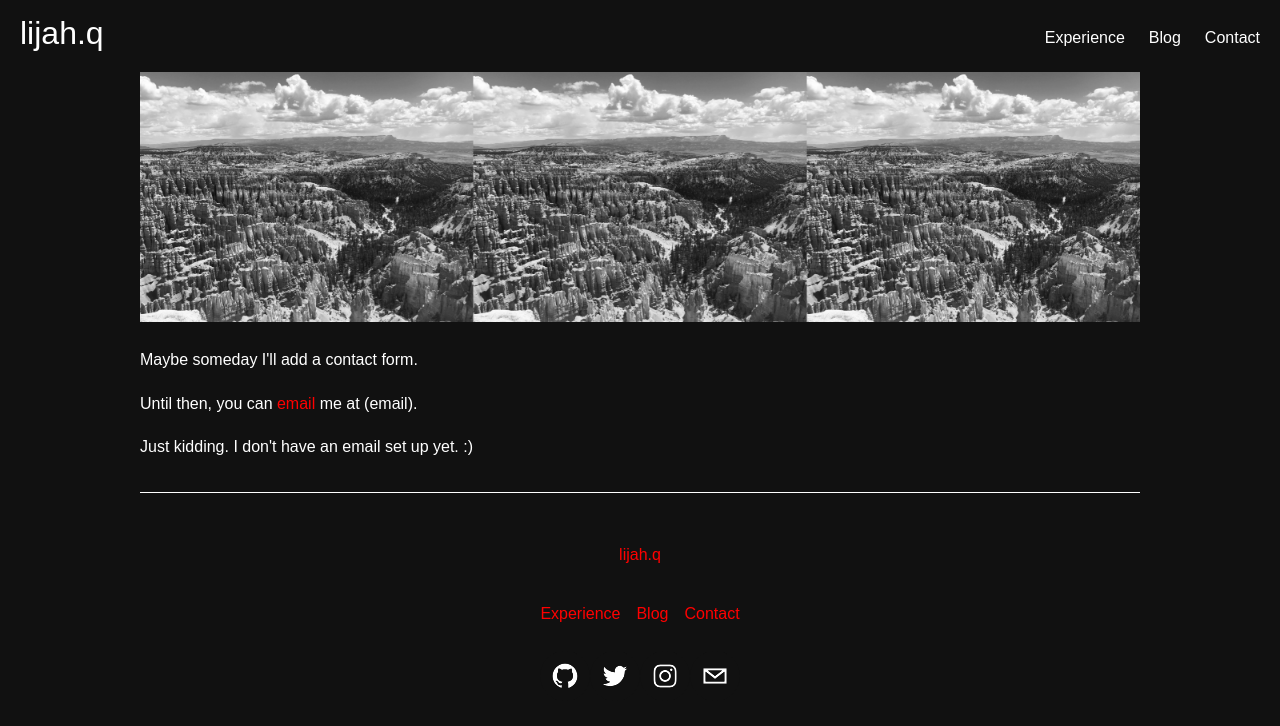
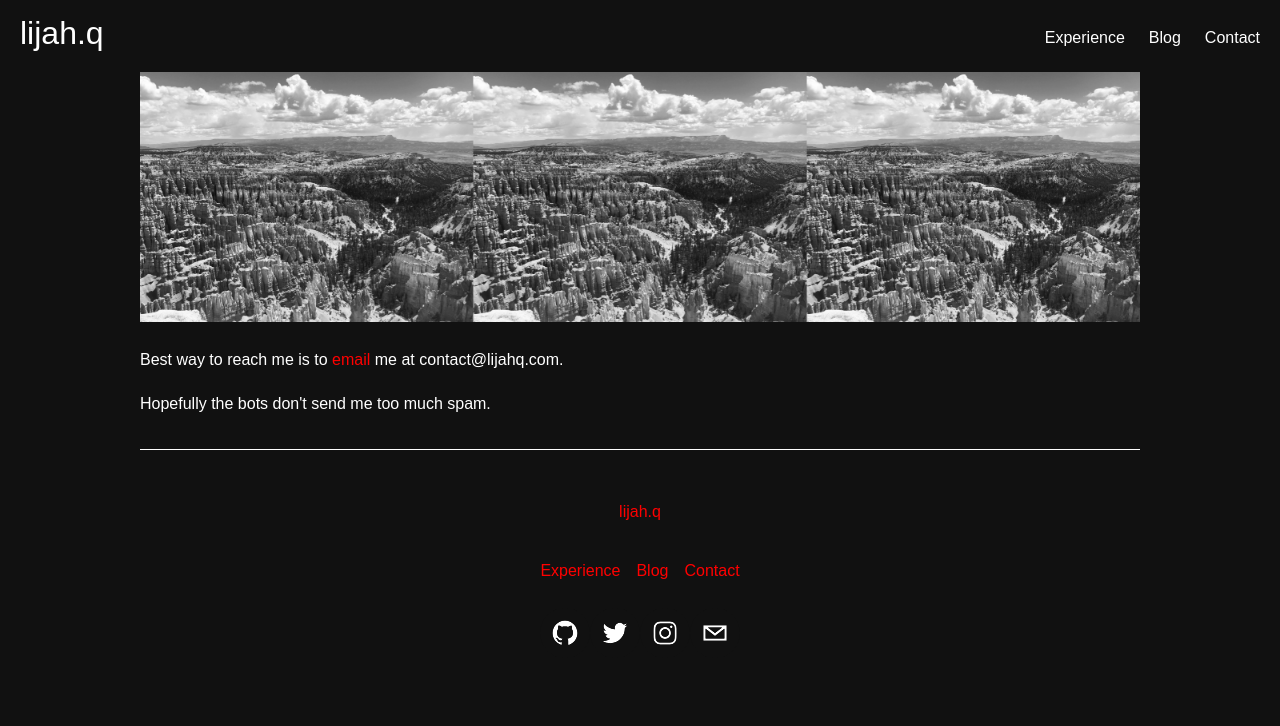
Before and after one commit to lijahq/personal-website, a React (Create React App) app: page /contact in a window 1280 px wide. Shown: the top 726 px of the page. Built offline with nearby package versions, Linux system fonts and the light colour scheme; a web font is replaced by a local one.

Commit message:
Update contact page with email

```diff
--- a/src/components/Footer.js
+++ b/src/components/Footer.js
@@ -42,7 +42,11 @@ export default function Navbar() {
           bgColor="#111"
           fgColor="white"
         />
-        <SocialIcon url="mailto:#" bgColor="#111" fgColor="white" />
+        <SocialIcon
+          url="mailto:contact@lijahq.com"
+          bgColor="#111"
+          fgColor="white"
+        />
       </div>
     </footer>
   );
--- a/src/pages/Contact.js
+++ b/src/pages/Contact.js
@@ -12,11 +12,13 @@ function Contact() {
           alt="small trombone"
           className={contactStyles.small}
         ></img>
-        <p>Maybe someday I'll add a contact form.</p>
+        <p></p>
         <p>
-          Until then, you can <a href="#test">email</a> me at (email).
+          Best way to reach me is to{" "}
+          <a href="mailto:contact@lijahq.com">email</a> me at
+          contact@lijahq.com.
         </p>
-        <p>Just kidding. I don't have an email set up yet. :)</p>
+        <p>Hopefully the bots don't send me too much spam.</p>
       </div>
     </>
   );
```
